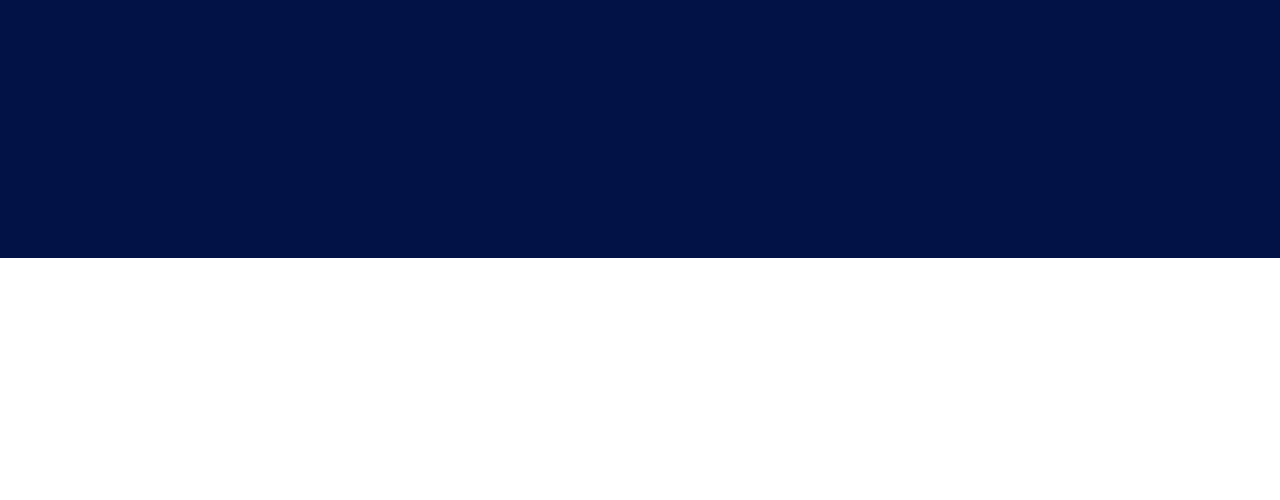
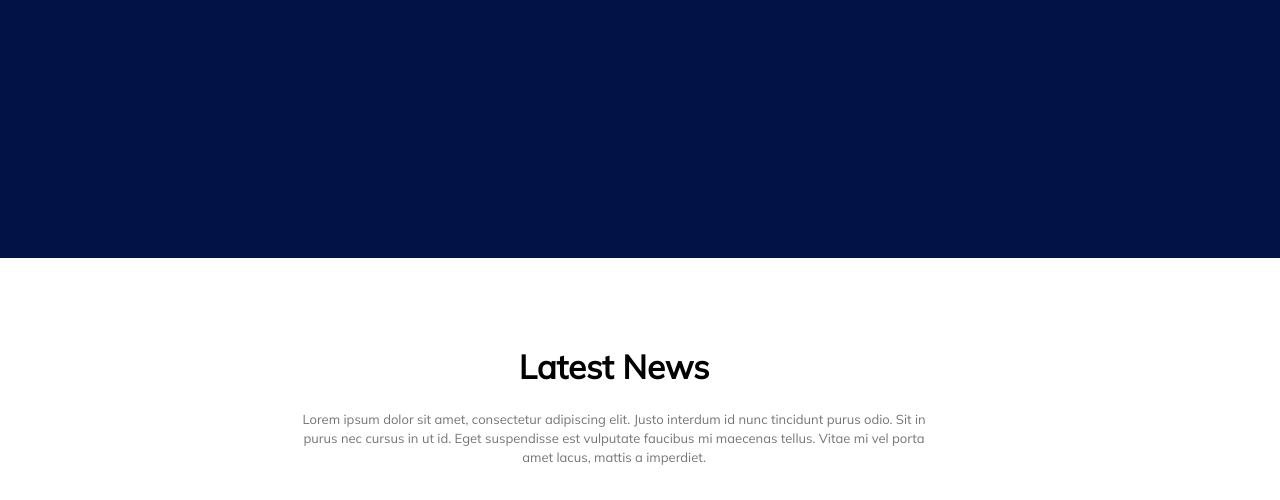
Before and after one commit to sakthivel155/Bookland, a plain HTML site: page index.html in a window 1280 px wide. Shown: the part 2857-3357 px from the top of the page. Drawn offline with Linux system fonts and the light colour scheme.

Commit message:
latest news para

```diff
--- a/Styles/globle.css
+++ b/Styles/globle.css
@@ -1,6 +1,6 @@
 @font-face {
     font-family:Mulish;
-    src: url("/Bookland/asset/Font/Mulish-Regular.ttf");
+    src: url("../asset/Font/Mulish-Regular.ttf");
 }
 * {
     margin: 0%;
--- a/Styles/home.css
+++ b/Styles/home.css
@@ -684,3 +684,33 @@ font-size: 9.5px;
     left: 930px;
     top :2290px;
 }
+/***latest-news***/
+.latest-news{
+    height: 53em;
+}
+.news-container{
+    display:inline-block;
+    width:65.5em;
+    height: 38.1em;
+    margin-top: 6.2em;
+    margin-left: 5.6em;
+}
+.latestnews-para{
+    margin-left:203px;
+    text-align: center;
+    width: 643px;
+}
+.latestnews-para > span{
+font-size: 33px;
+font-weight: 800;
+line-height: 18px;
+}
+.latestnews-para > p{
+   margin-top: 27px;
+font-size: 13px;
+font-weight: 500;
+line-height: 19px;
+color:#757575;
+text-align: center;
+
+}
--- a/index.html
+++ b/index.html
@@ -195,7 +195,16 @@
           <a class="add-to-cart" href="#">Add to Cart</a>
         </div>
     </section>
+    <!-- latest news -->
+    <section class="latest-news">
+        <div class="news-container">
+           <div class="latestnews-para">
+            <span>Latest News</span>
+            <p>Lorem ipsum dolor sit amet, consectetur adipiscing elit. Justo interdum id nunc tincidunt purus odio. Sit in purus nec cursus in ut id. Eget suspendisse est vulputate faucibus mi maecenas tellus. Vitae mi vel porta amet lacus, mattis a imperdiet.</p>
+           </div>
 
+        </div>
+    </section>
     <!-- footer -->
 
  </div>
```
